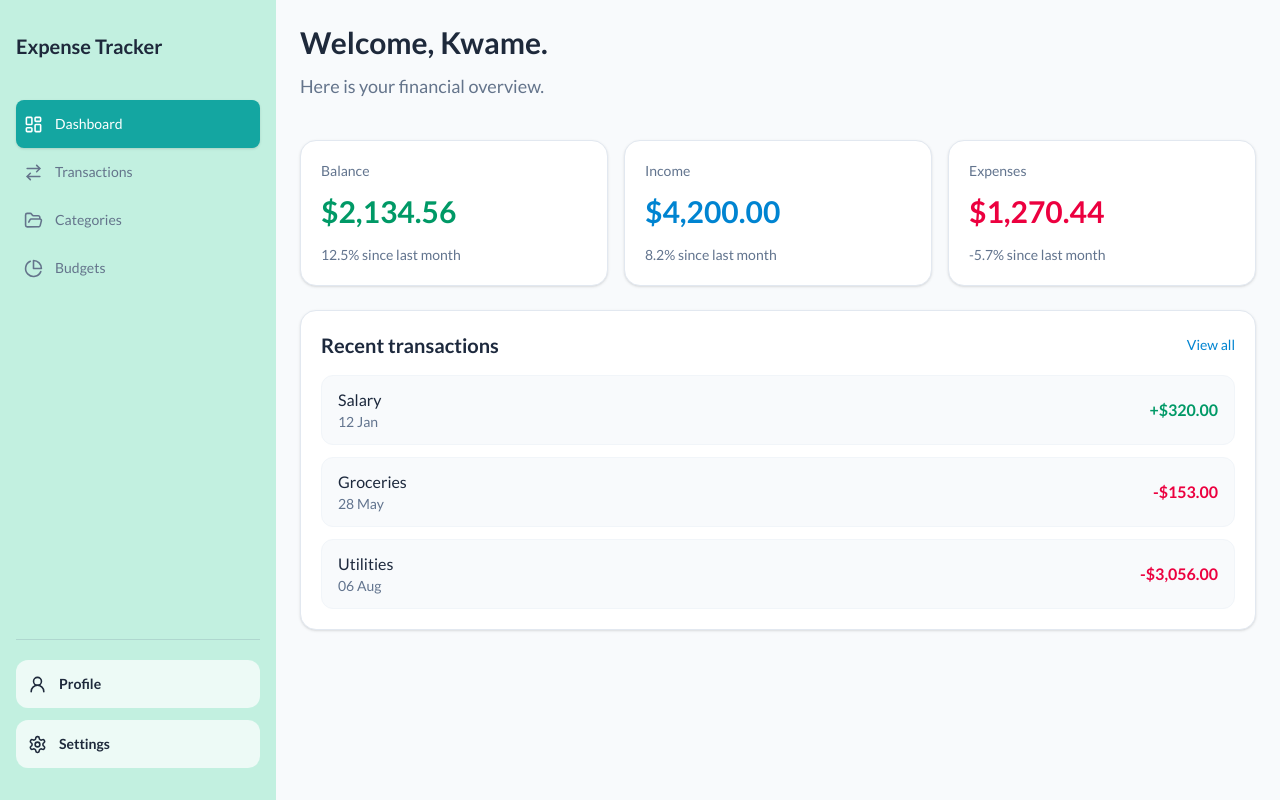
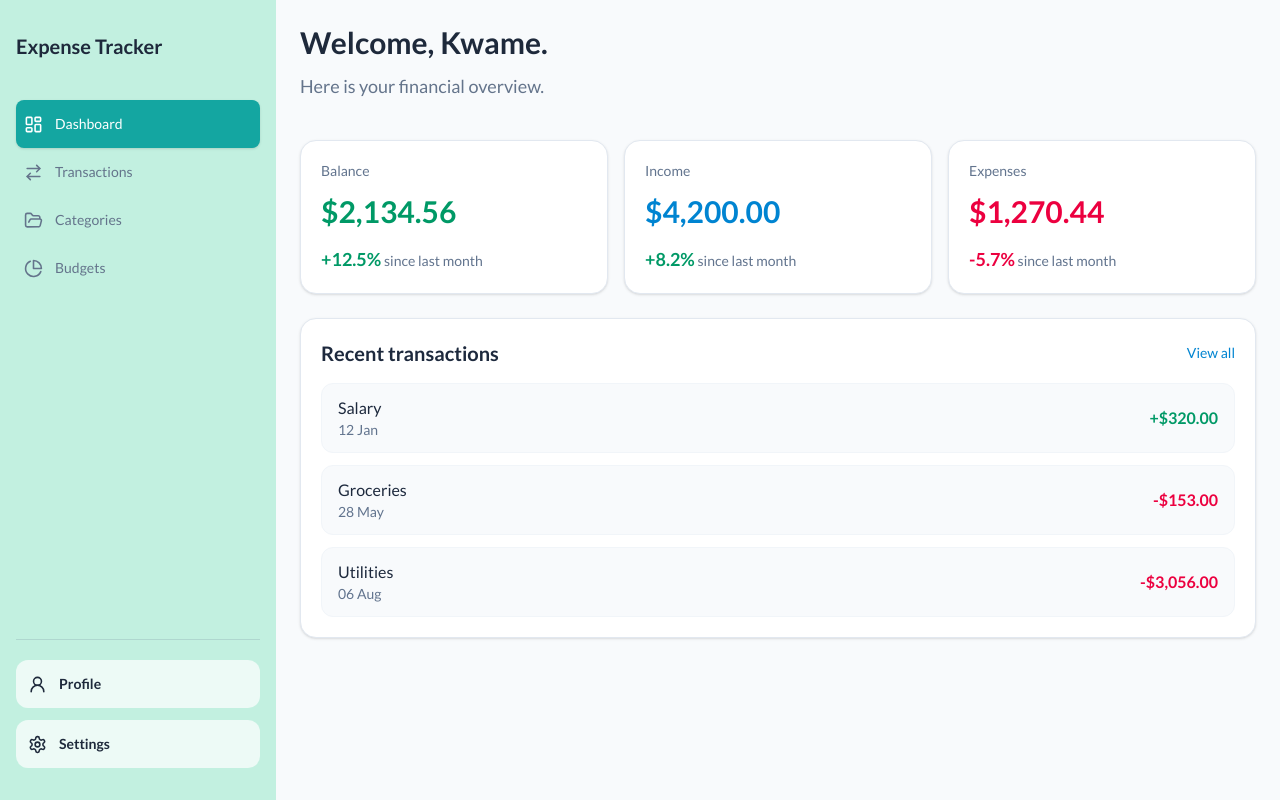
Before and after one commit to Kod-19/expense_tracker, a React (Vite) app in the folder client/: page / in a window 1280 px wide. Built offline with nearby package versions, Linux system fonts and the light colour scheme.

Commit message:
feat: add chart.js and react-chartjs-2 dependencies; update Dashboard percentage change display

```diff
--- a/client/package.json
+++ b/client/package.json
@@ -13,9 +13,11 @@
     "@stripe/stripe-js": "^4.0.0",
     "@tanstack/react-query": "^5.0.0",
     "axios": "^1.7.0",
+    "chart.js": "^4.5.1",
     "framer-motion": "^11.0.0",
     "lucide-react": "^0.400.0",
     "react": "^18.3.1",
+    "react-chartjs-2": "^5.3.1",
     "react-dom": "^18.3.1",
     "react-hook-form": "^7.52.0",
     "react-router-dom": "^6.24.0",
--- a/client/src/pages/Dashboard.jsx
+++ b/client/src/pages/Dashboard.jsx
@@ -2,8 +2,8 @@ import React from 'react'
 
 const Dashboard = () => {
   const summary = [
-    { label: 'Balance', value: 2134.56, tone: 'text-emerald-600', percentageChange: '12.5%' },
-    { label: 'Income', value: 4200.0, tone: 'text-sky-600', percentageChange: '8.2%' },
+    { label: 'Balance', value: 2134.56, tone: 'text-emerald-600', percentageChange: '+12.5%' },
+    { label: 'Income', value: 4200.0, tone: 'text-sky-600', percentageChange: '+8.2%' },
     { label: 'Expenses', value: 1270.44, tone: 'text-rose-600', percentageChange: '-5.7%' },
   ]
 
@@ -33,7 +33,7 @@ const Dashboard = () => {
                   maximumFractionDigits: 2,
                 })}
               </p>
-              <p className="mt-4 text-sm font-medium text-slate-500">{item.percentageChange} since last month</p>
+              <p className="mt-4 text-sm font-medium text-slate-500"><span className={item.percentageChange.startsWith('-') ? 'text-rose-600 font-bold text-lg' : 'text-emerald-600 font-bold text-lg'}>{item.percentageChange}</span> since last month</p>
             </div>
           ))}
         </div>
```
Also changed, not shown: 1 other file (tests, documents, lock files or other folders).
